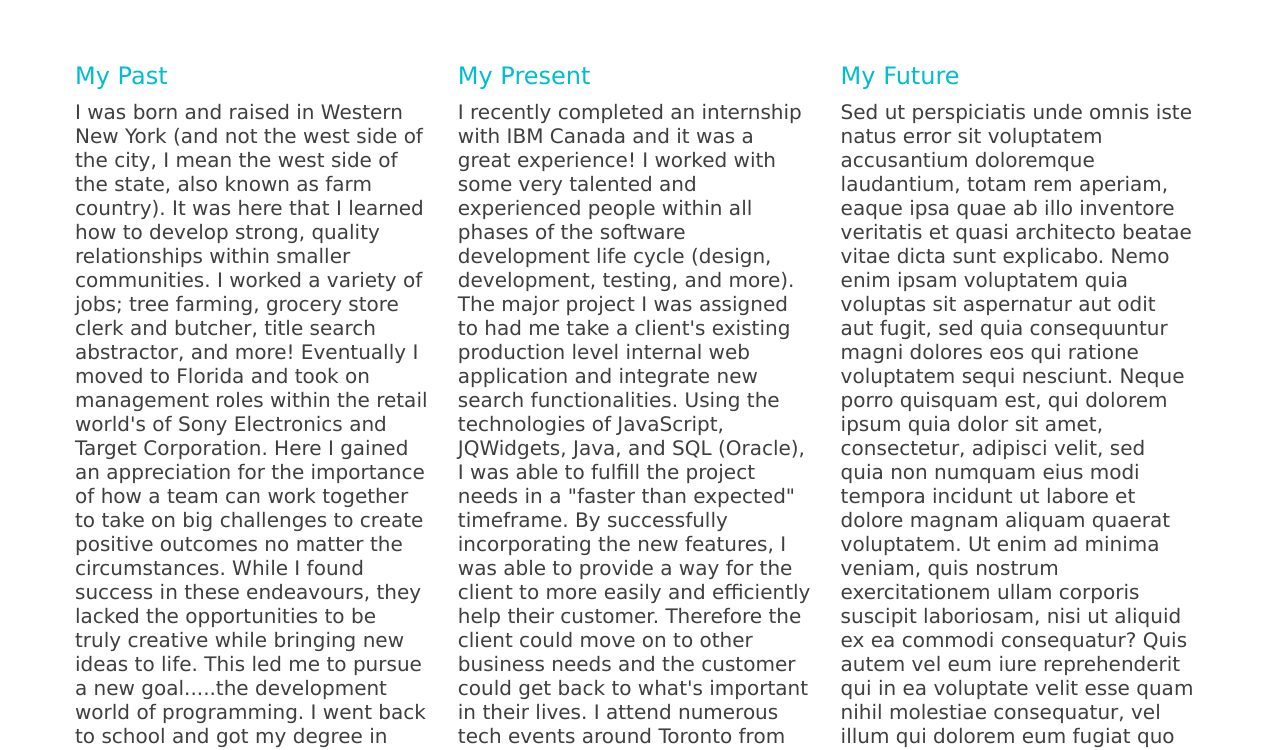
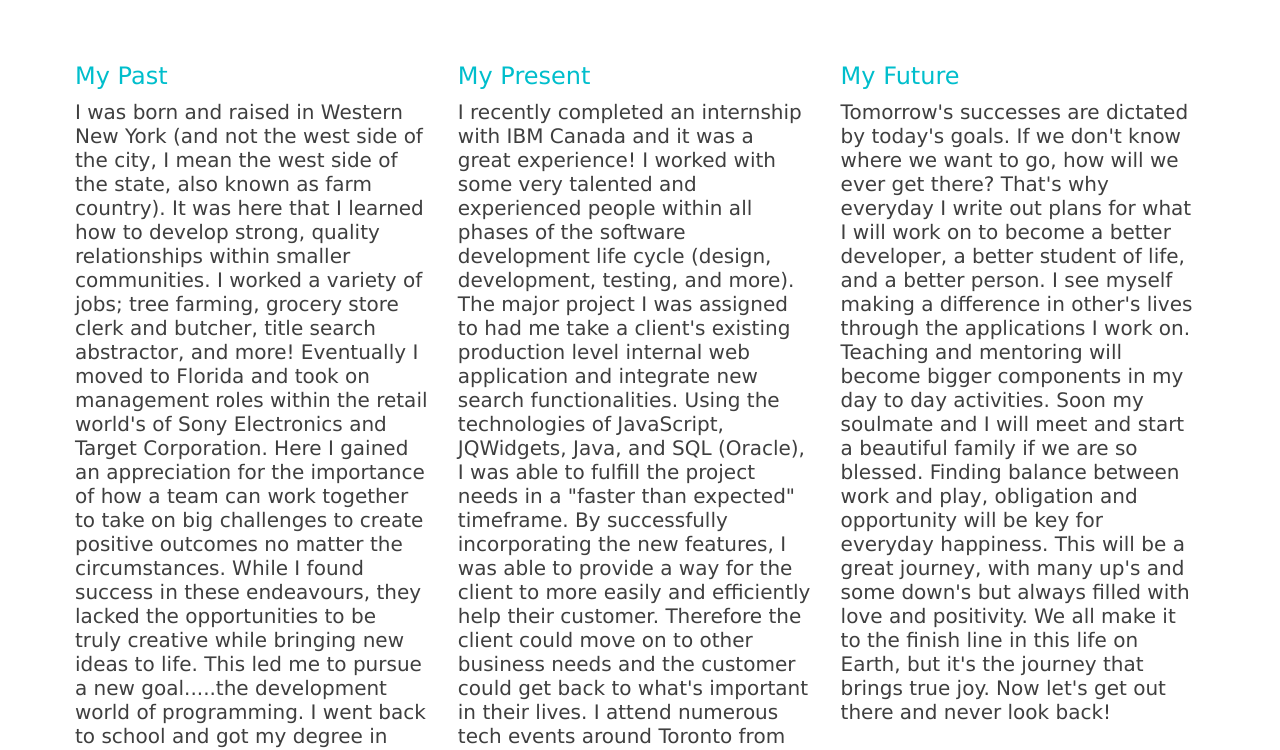
Before and after one commit to JacquesBegin/portfolioWebsite, a plain HTML site: page public/index.html in a window 1280 px wide. Shown: the part 739-1489 px from the top of the page. Drawn offline with Linux system fonts and the light colour scheme.

Commit message:
Add content to MY FUTURE home section.

```diff
--- a/public/html/home.html
+++ b/public/html/home.html
@@ -24,7 +24,7 @@
     <div id="future" class="homeContentSections">
       <div class="homeContentTitle">My Future</div>
       <div class="homeContentMessage">
-          Sed ut perspiciatis unde omnis iste natus error sit voluptatem accusantium doloremque laudantium, totam rem aperiam, eaque ipsa quae ab illo inventore veritatis et quasi architecto beatae vitae dicta sunt explicabo. Nemo enim ipsam voluptatem quia voluptas sit aspernatur aut odit aut fugit, sed quia consequuntur magni dolores eos qui ratione voluptatem sequi nesciunt. Neque porro quisquam est, qui dolorem ipsum quia dolor sit amet, consectetur, adipisci velit, sed quia non numquam eius modi tempora incidunt ut labore et dolore magnam aliquam quaerat voluptatem. Ut enim ad minima veniam, quis nostrum exercitationem ullam corporis suscipit laboriosam, nisi ut aliquid ex ea commodi consequatur? Quis autem vel eum iure reprehenderit qui in ea voluptate velit esse quam nihil molestiae consequatur, vel illum qui dolorem eum fugiat quo voluptas nulla pariatur?
+          Tomorrow's successes are dictated by today's goals. If we don't know where we want to go, how will we ever get there? That's why everyday I write out plans for what I will work on to become a better developer, a better student of life, and a better person. I see myself making a difference in other's lives through the applications I work on. Teaching and mentoring will become bigger components in my day to day activities. Soon my soulmate and I will meet and start a beautiful family if we are so blessed. Finding balance between work and play, obligation and opportunity will be key for everyday happiness. This will be a great journey, with many up's and some down's but always filled with love and positivity. We all make it to the finish line in this life on Earth, but it's the journey that brings true joy. Now let's get out there and never look back!
       </div>
     </div>
   </div>
```
